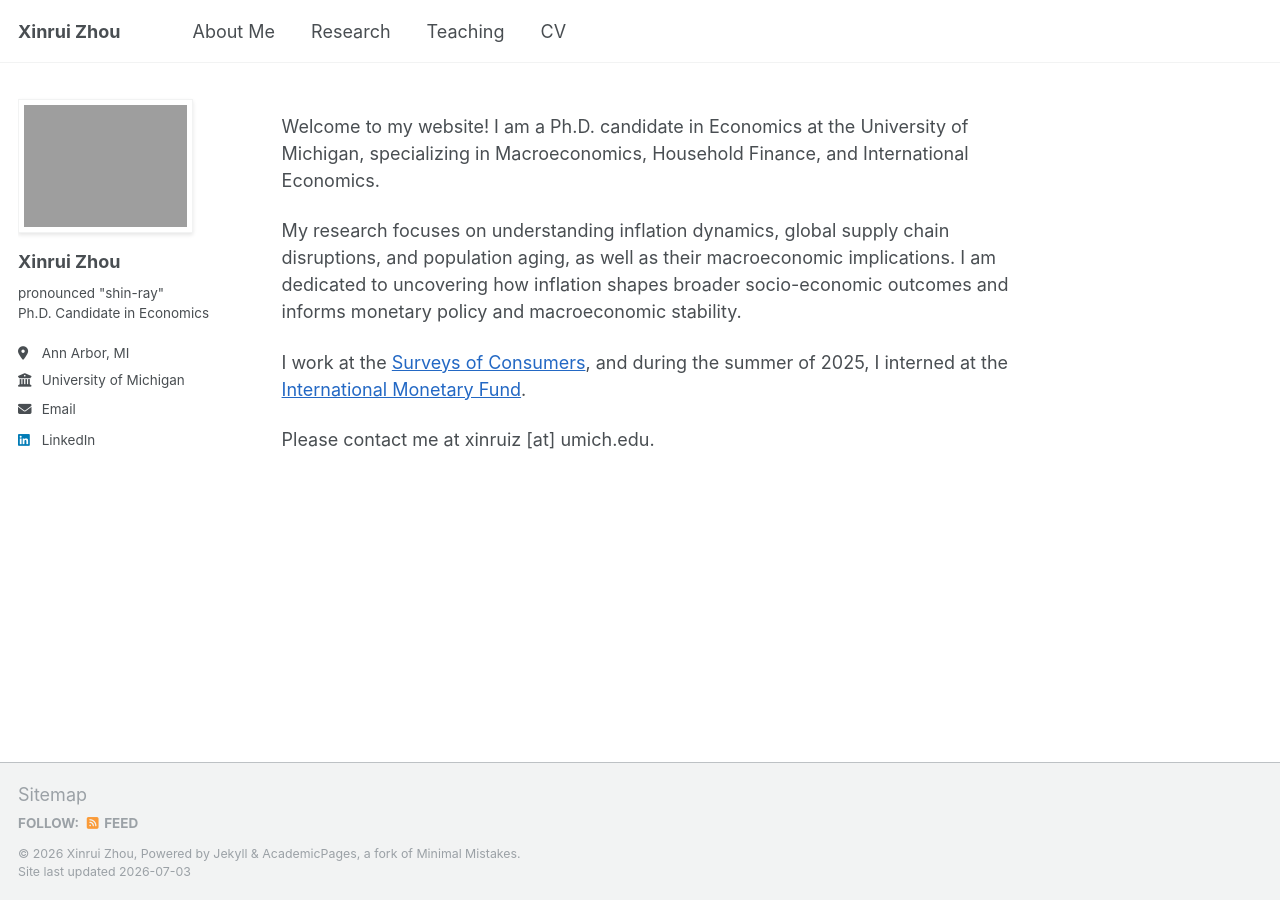
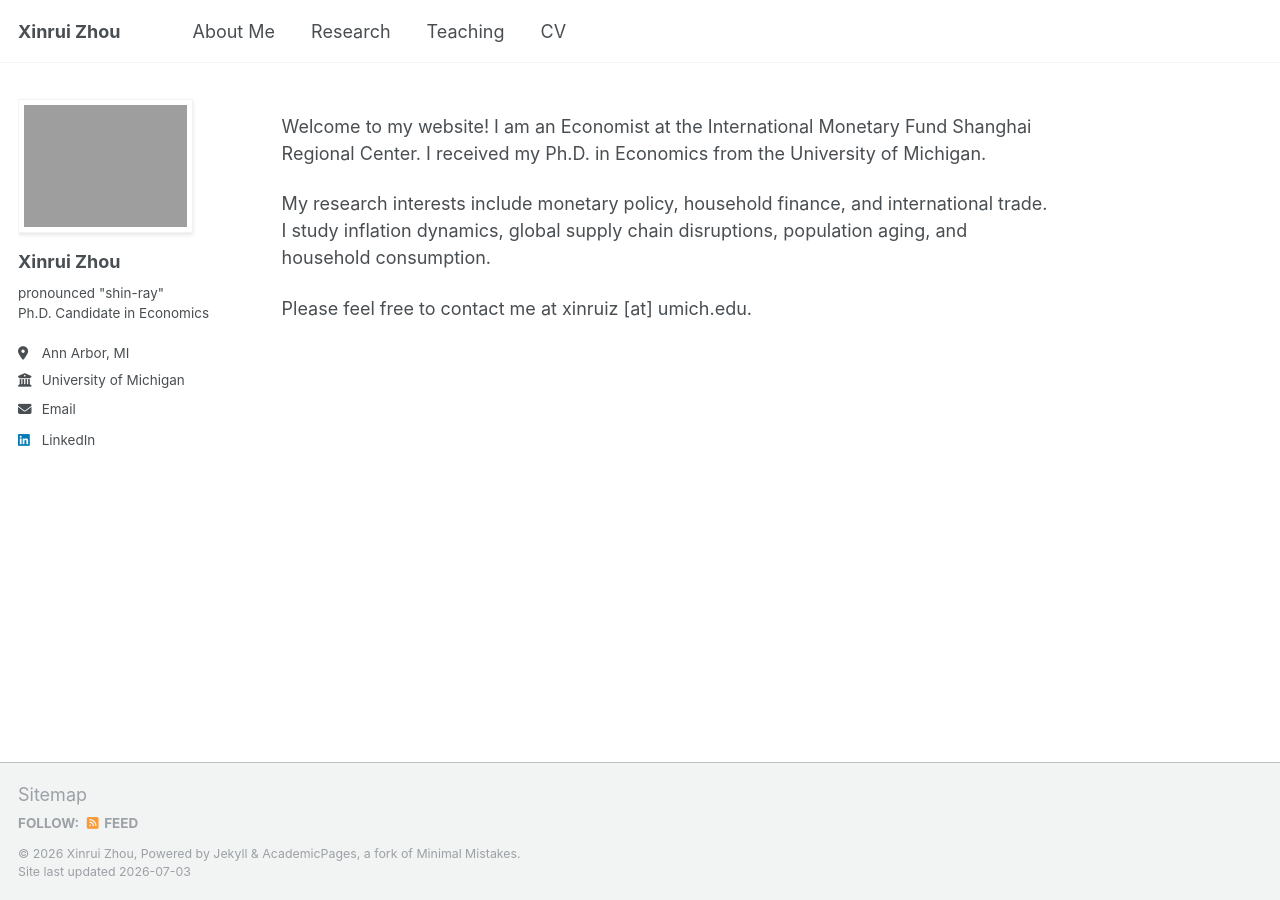
Before and after one commit to xruizhou/xruizhou.github.io, a Jekyll site: the page built from _pages/about.md, in a window 1280 px wide. Built offline with Jekyll 4.4.1, drawn with Linux system fonts in a browser that asks for light colours; a script that is not in the unit is left out.

Commit message:
Update about.md

```diff
--- a/_pages/about.md
+++ b/_pages/about.md
@@ -9,10 +9,8 @@ redirect_from:
 ---
 
 
-Welcome to my  website! I am a Ph.D. candidate in Economics at the University of Michigan, specializing in Macroeconomics, Household Finance, and International Economics.
+Welcome to my website! I am an Economist at the International Monetary Fund Shanghai Regional Center. I received my Ph.D. in Economics from the University of Michigan.
 
-My research focuses on understanding inflation dynamics, global supply chain disruptions, and population aging, as well as their macroeconomic implications. I am dedicated to uncovering how inflation shapes broader socio-economic outcomes and informs monetary policy and macroeconomic stability.
+My research interests include monetary policy, household finance, and international trade. I study inflation dynamics, global supply chain disruptions, population aging, and household consumption.
 
-I work at the <a href="https://data.sca.isr.umich.edu/" target="_blank">Surveys of Consumers</a>, and during the summer of 2025, I interned at the <a href="https://www.imf.org/" target="_blank">International Monetary Fund</a>.
-
-Please contact me at xinruiz [at] umich.edu.
+Please feel free to contact me at xinruiz [at] umich.edu.
```
